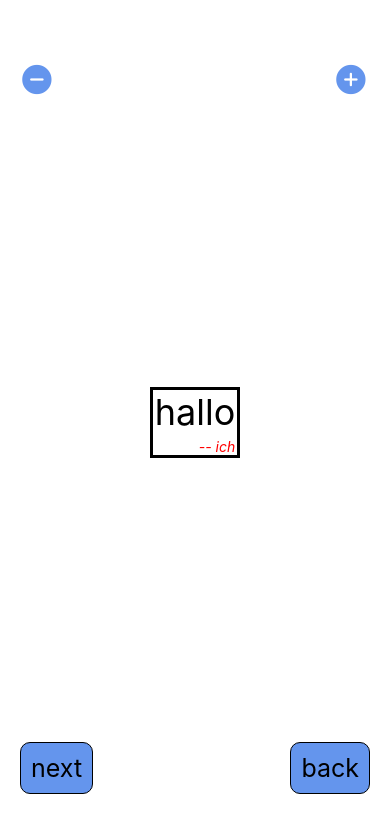
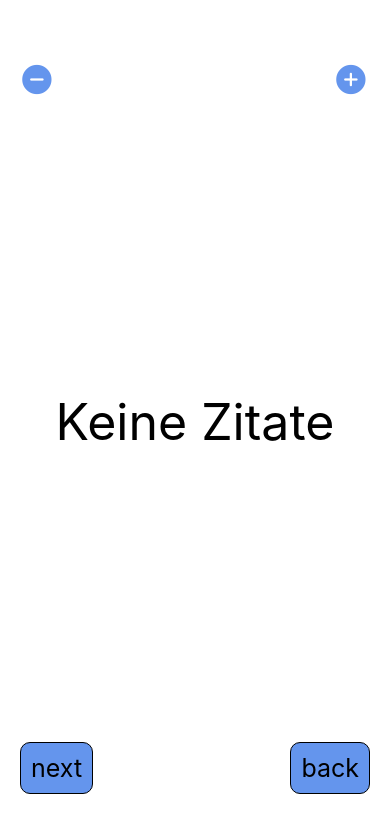
Before and after one commit to ars1992/udemy_react_native, a React Native app: screen / in a window 390 px wide. Shown: the top 832 px of the page. Built offline with nearby package versions, Linux system fonts and the light colour scheme.

Commit message:
ende 70 leere zitate ersatz text anzeigen

```diff
--- a/App.js
+++ b/App.js
@@ -1,5 +1,5 @@
 import { StatusBar } from 'expo-status-bar';
-import { StyleSheet, View } from 'react-native';
+import { StyleSheet, View, Text } from 'react-native';
 import { useState, useEffect } from 'react';
 import AsyncStorage from '@react-native-async-storage/async-storage';
 
@@ -9,23 +9,23 @@ import Bigbutton from './components/Bigbutton'
 import Iconbutton from './components/Iconbutton'
 
 
-
-const zitateData = [
-  { text: "hallo", autor: "ich" },
-  { text: "jeanette", autor: "liebe" },
-  { text: "was möchtest du zu Weihnachten ?", autor: "dich" },
-]
-
 export default function App() {
 
   const [index, setIndex] = useState(0)
-  const [zitate, setZitate] = useState(zitateData)
+  const [zitate, setZitate] = useState([])
   const [isShowDialog, setShowDialog] = useState(false)
-  const zitat = zitate[index]
 
   useEffect(() => {
     loadZitate()
   }, [])
+
+  function setZitatContent() {
+    const zitat = zitate[index]
+    if (zitate.length <= 0) {
+      return <Text style={styles.keineZitate}>Keine Zitate</Text>
+    }
+    return <Zitate text={zitat.text} autor={zitat.autor} />
+  }
 
   function addZitatToZitateData(text, autor) {
     setShowDialog(false)
@@ -74,7 +74,8 @@ export default function App() {
         onCancel={() => setShowDialog(false)}
         onSave={addZitatToZitateData}>
       </NeueZitate>
-      <Zitate text={zitat.text} autor={zitat.autor} />
+
+      {setZitatContent()}
 
       <Bigbutton style={[styles.button, styles.next]} titel={"next"}
         onPress={() => setIndex((index + 1) % zitate.length)}></Bigbutton>
@@ -112,5 +113,8 @@ const styles = StyleSheet.create({
     position: "absolute",
     top: 60,
     left: 20
+  },
+  keineZitate: {
+    fontSize: 50
   }
 });
```
